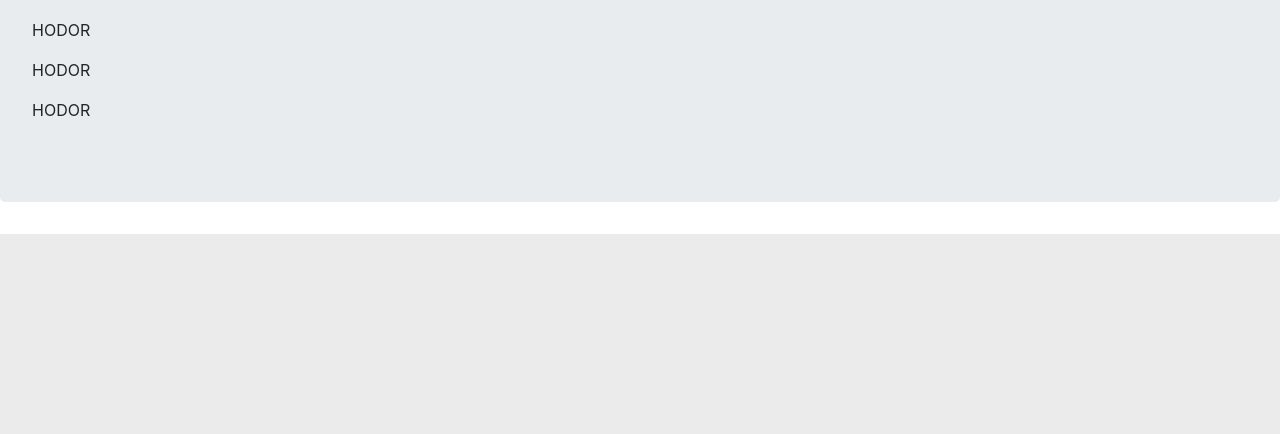
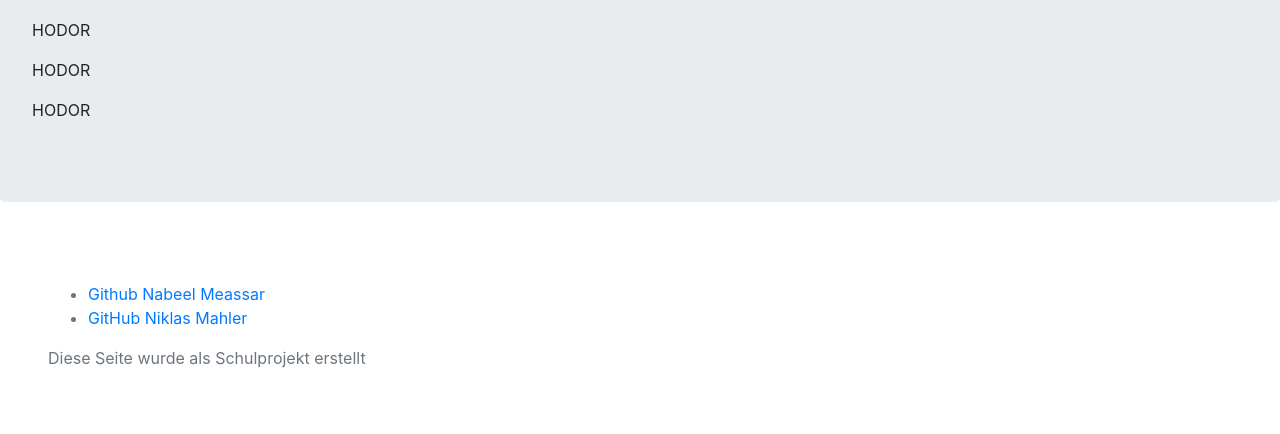
Before and after one commit to niklas141219971/HP-Home-Planning, a PHP site: page / in a window 1280 px wide. Shown: the part 2348-2782 px from the top of the page. Before the commit the page ends 2582 px from the top, so only its background shows below. Run offline with PHP 8.4, Linux system fonts and the light colour scheme.

Commit message:
separate header and footer from index for usage in all subsequent pages

```diff
--- /dev/null
+++ b/src/footer.php
@@ -0,0 +1,11 @@
+    <footer class="bd-footer text-muted">
+        <div class="container-fluid p-3 p-md-5">
+            <ul class="bd-footer-links">
+                <li><a href="https://github.com/Nabeelmeassar">Github Nabeel Meassar</a></li>
+                <li><a href="https://github.com/niklas141219971">GitHub Niklas Mahler</a></li>
+            </ul>
+            <p> Diese Seite wurde als Schulprojekt erstellt </p>
+        </div>
+    </footer>
+</body>
+</html>
--- /dev/null
+++ b/src/header.php
@@ -0,0 +1,23 @@
+<!doctype html>
+<html lang="de">
+<head>
+  <meta charset="utf-8">
+  <meta name="viewport" content="width=device-width, initial-scale=1.0">
+  <title>HP - Home Planning</title>
+  <link rel ="stylesheet" href="https://stackpath.bootstrapcdn.com/bootstrap/4.5.2/css/bootstrap.min.css">
+</head>
+
+<body>
+    <header>
+        <nav class="navbar navbar-dark bg-dark navbar-expand-md fixed-top">
+            <a class="navbar-brand" href="index.php">
+                <img src="logo.png" class="rounded" alt="logo" width ="80">
+            </a>
+            <div class="navbar-nav">
+                <a class="nav-item nav-link active" href="index.php">Home</a>
+                <a class="nav-item nav-link" href="#">Placeholder</a>
+                <a class="nav-item nav-link" href="#">Placeholder</a>
+                <a class="nav-item nav-link navitem-right" href="#">Signup</a>
+            </div>
+        </nav>
+    </header>
--- a/src/index.php
+++ b/src/index.php
@@ -1,28 +1,6 @@
-<!doctype html>
-<html lang="de">
-<head>
-  <meta charset="utf-8">
-  <meta name="viewport" content="width=device-width, initial-scale=1.0">
-  <title>HP - Home Planning</title>
-  <link rel ="stylesheet" href="https://stackpath.bootstrapcdn.com/bootstrap/4.5.2/css/bootstrap.min.css">
-</head>
-
-<body>
-  <header>
-  <nav class="navbar navbar-dark bg-dark navbar-expand-md fixed-top">
-        <a class="navbar-brand" href="index.php">
-            <img src="logo.png" class="rounded" alt="logo" width ="80">
-        </a>
-        <div class="navbar-nav">
-            <a class="nav-item nav-link active" href="index.php">Home</a>
-            <a class="nav-item nav-link" href="#">Placeholder</a>
-            <a class="nav-item nav-link" href="#">Placeholder</a>
-            <a class="nav-item nav-link navitem-right" href="#">Signup</a>
-
-        </div>
-    </nav>
-  </header>
-
+<?php
+    require_once('header.php');
+?>
 
 <div class="jumbotron">
     <main>
@@ -87,13 +65,10 @@
             <p>HODOR</p>
             <p>HODOR</p>
             <p>HODOR</p>
-
         </article>
     </main>
 </div>
 
-  <footer>
-
-  </footer>
-</body>
-</html>
+<?php
+    require_once('footer.php');
+?>
```
Lines whose indentation alone changed are shown as unchanged.
